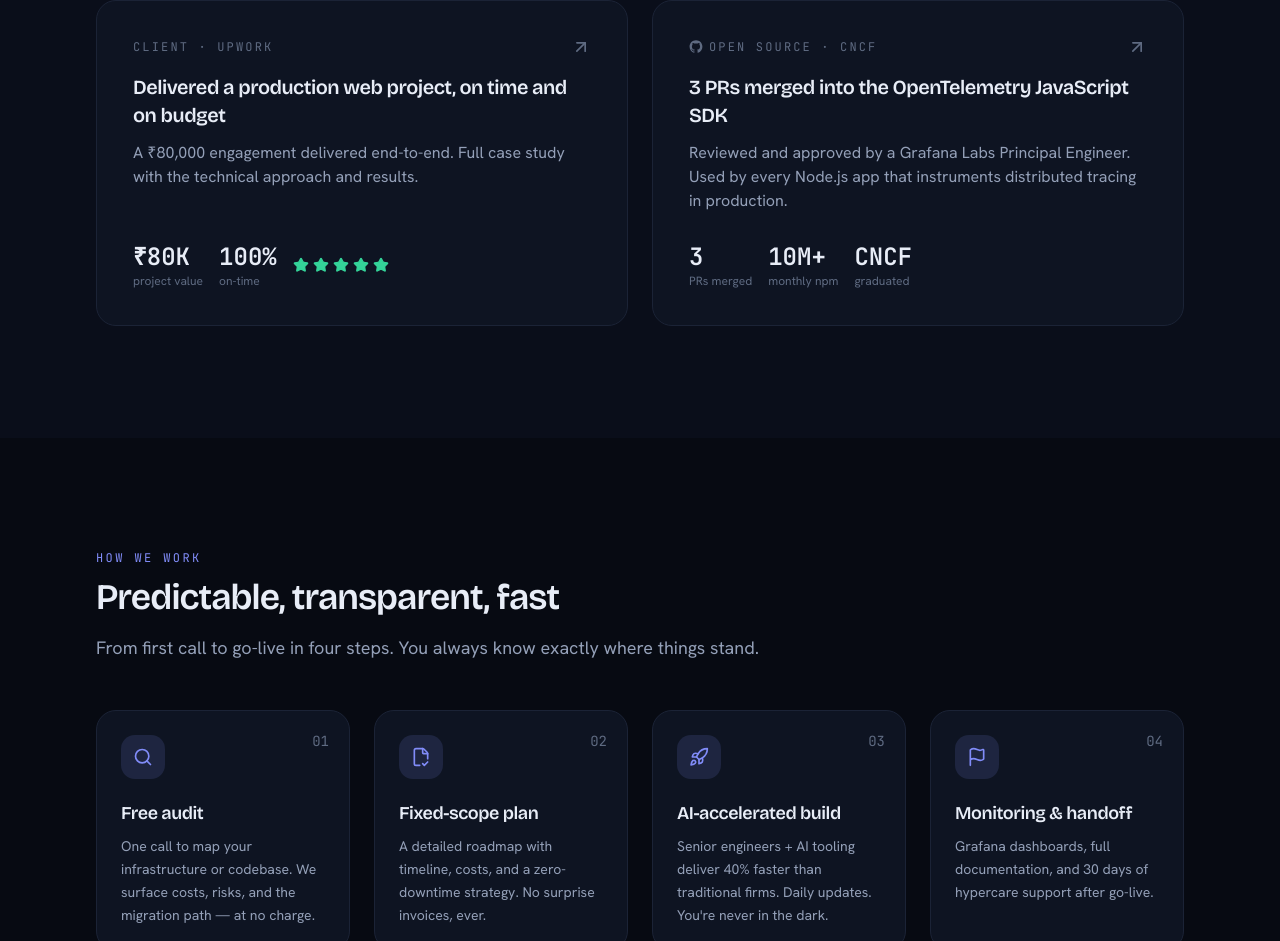
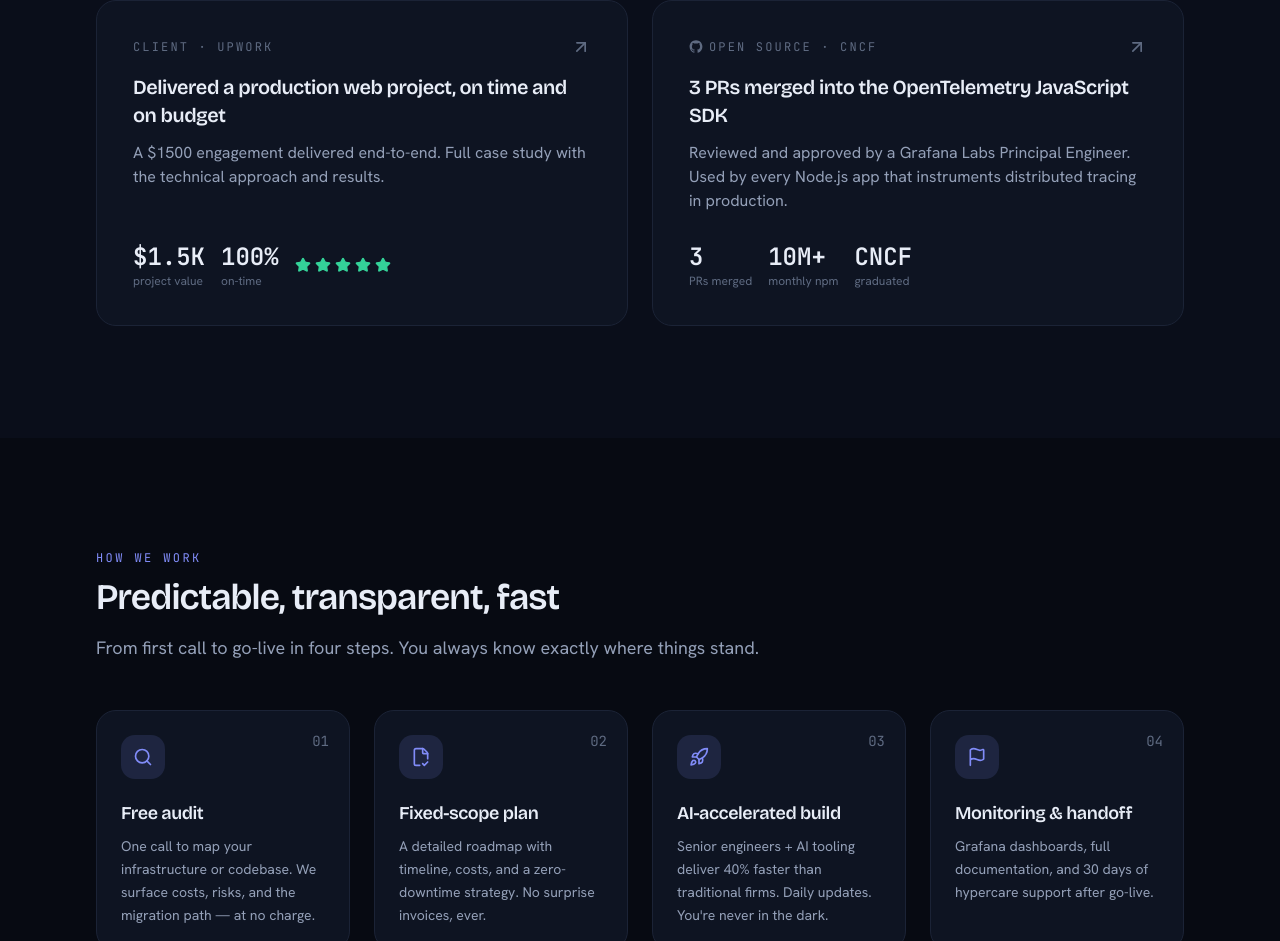
Before and after one commit to karmiqlabs/website, a Next.js app: page / in a window 1280 px wide. Shown: the part 3674-4615 px from the top of the page. Built offline with nearby package versions, Linux system fonts and the light colour scheme.

Commit message:
Update project value from ₹80K to $1.5K in work preview

```diff
--- a/src/components/sections/work-preview.tsx
+++ b/src/components/sections/work-preview.tsx
@@ -32,11 +32,11 @@ export function WorkPreview() {
               Delivered a production web project, on time and on budget
             </h3>
             <p className="mt-3 text-muted">
-              A ₹80,000 engagement delivered end-to-end. Full case study with the
+              A $1500 engagement delivered end-to-end. Full case study with the
               technical approach and results.
             </p>
             <div className="mt-auto flex flex-wrap items-center gap-4 pt-7">
-              <Metric value="₹80K" label="project value" />
+              <Metric value="$1.5K" label="project value" />
               <Metric value="100%" label="on-time" />
               <div className="flex items-center gap-1 text-money">
                 {Array.from({ length: 5 }).map((_, i) => (
```
